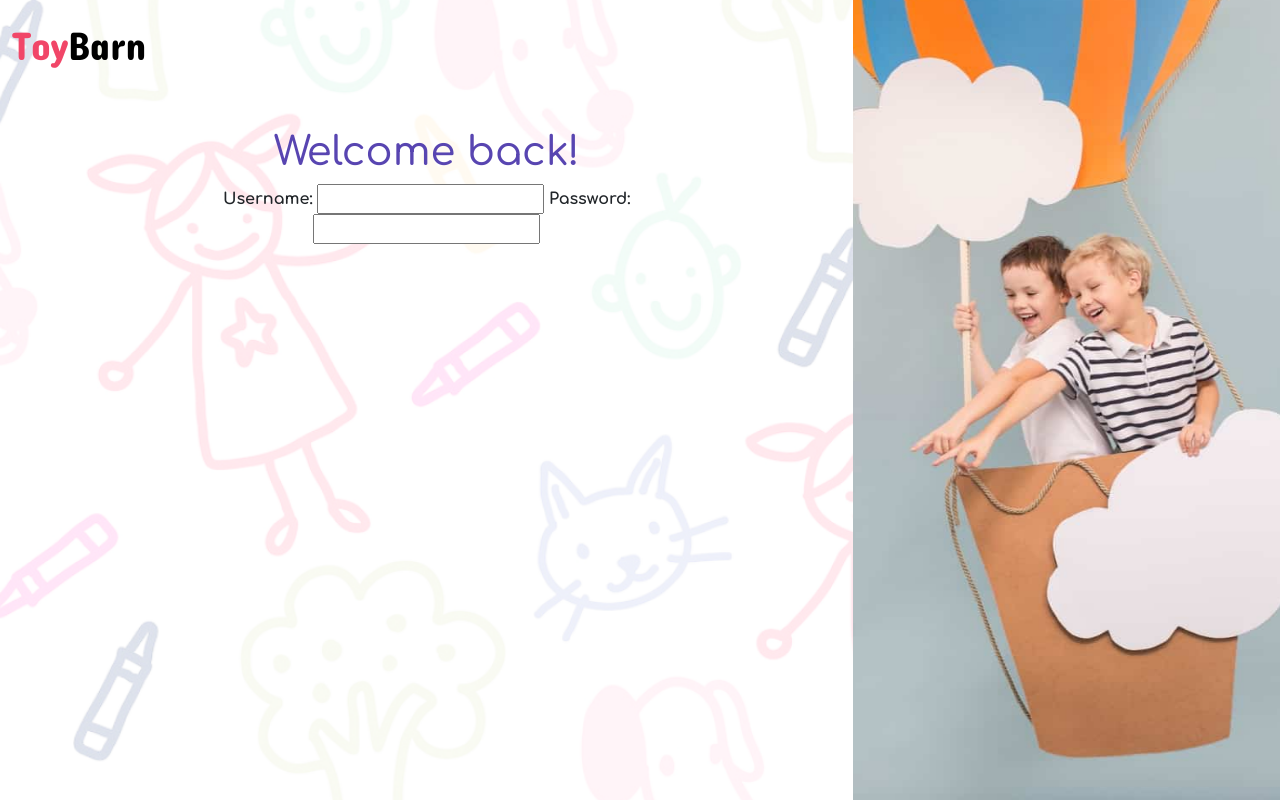
After one commit to AlexciaRose/IA-Group-Site, a PHP site: page /login.php in a window 1280 px wide. The commit adds this page. Run offline with PHP 8.4, Linux system fonts and the light colour scheme.

Commit message:
Simple things

```diff
--- /dev/null
+++ b/Styles/login.css
@@ -0,0 +1,44 @@
+@font-face {
+    font-family: "ConcertOne";
+    src: url('../Fonts/ConcertOne-Regular.ttf') format('truetype');
+}
+@font-face {
+    font-family: "Comfortaa";
+    src: url('../Fonts/Comfortaa-VariableFont_wght.ttf');
+}
+
+
+
+.navbar-brand{
+    font-family: 'ConcertOne';
+    font-size: 40px;
+}
+
+.navbar{
+    background-color: rgb(92, 152, 204);
+    position: absolute;
+}
+
+.bg-set{
+    position: 0%, 0%, 50%, 50%;
+
+}
+
+.login{
+    background-image: url(../Images/scribblebg.png);
+    padding: 10%;
+    background-repeat: no-repeat;
+    background-size: cover;
+}
+
+.loginimg{
+    background-image: url(../Images/kidspointing.png);
+    background-repeat: no-repeat;
+    background-size: 550px;
+    background-position: bottom;
+}
+
+section{
+    font-family: 'Comfortaa';
+    font-weight: bolder;
+}
--- /dev/null
+++ b/login.php
@@ -0,0 +1,53 @@
+<!DOCTYPE html>
+<html lang="en">
+<head>
+    <meta charset="UTF-8">
+    <meta http-equiv="X-UA-Compatible" content="IE=edge">
+    <meta name="viewport" content="width=device-width, initial-scale=1.0">
+    <link href="https://cdn.jsdelivr.net/npm/bootstrap@5.3.0-alpha1/dist/css/bootstrap.min.css" rel="stylesheet" integrity="sha384-GLhlTQ8iRABdZLl6O3oVMWSktQOp6b7In1Zl3/Jr59b6EGGoI1aFkw7cmDA6j6gD" crossorigin="anonymous">
+
+    <!--Stylesheets -->
+  <?php
+        echo '<link href="https://cdn.jsdelivr.net/npm/bootstrap@5.3.0-alpha1/dist/css/bootstrap.min.css" rel="stylesheet" integrity="sha384-GLhlTQ8iRABdZLl6O3oVMWSktQOp6b7In1Zl3/Jr59b6EGGoI1aFkw7cmDA6j6gD" crossorigin="anonymous">';
+        echo '<link rel="stylesheet" href="Styles/login.css">';
+  ?>
+
+
+    <title>ToyBarn - Login</title>
+</head>
+<body>
+  <!--Navbar (no link)-->
+    <nav class="navbar bg-transparent">
+        <div class="container-fluid">
+          <span class="navbar-brand mb-0 h1" style="color:rgba(241, 70, 104, 1)">Toy<span style="color: black;">Barn</span></span>
+        </div>
+      </nav>
+
+      <section class="vh-100 bg-set">
+        <div class="container-fluid">
+            <div class="row d-flex justify-content-center align-items-center h-100">
+                <div class="col-8 vh-100 text-center login">
+                    <h1 style="color:rgba(88, 69, 177, 1)" >Welcome back!</h1>
+
+                    <form action="index.php" methid="POST">
+                      <label for="username">Username:</label>
+                      <input type="text" name="username">
+                      <label for="userpassword">Password:</label>
+                      <input type="password" name="userpassword">
+                    </form>
+                </div>
+
+                <div class="col-4 bg-light vh-100 loginimg">
+
+
+                </div>
+            </div>
+        </div>
+    </section>
+
+
+
+
+    <script src="https://cdn.jsdelivr.net/npm/bootstrap@5.3.0-alpha1/dist/js/bootstrap.bundle.min.js" integrity="sha384-w76AqPfDkMBDXo30jS1Sgez6pr3x5MlQ1ZAGC+nuZB+EYdgRZgiwxhTBTkF7CXvN" crossorigin="anonymous"></script>
+</body>
+</html>
```
Also changed, not shown: Fonts/OFL.txt (added, +95 -0 lines), Styles/home.css (added, +15 -0 lines), index.php (+45 -2 lines), Fonts/Comfortaa-VariableFont_wght.ttf (added), Fonts/ConcertOne-Regular.ttf (added), Fonts/README.txt (added), Fonts/static/Comfortaa-Bold.ttf (added), Fonts/static/Comfortaa-Light.ttf (added), Fonts/static/Comfortaa-Medium.ttf (added), Fonts/static/Comfortaa-Regular.ttf (added), Fonts/static/Comfortaa-SemiBold.ttf (added), Images/Toysbg.png (added), Images/kidspointing.png (added), Images/scribblebg.png (added).
